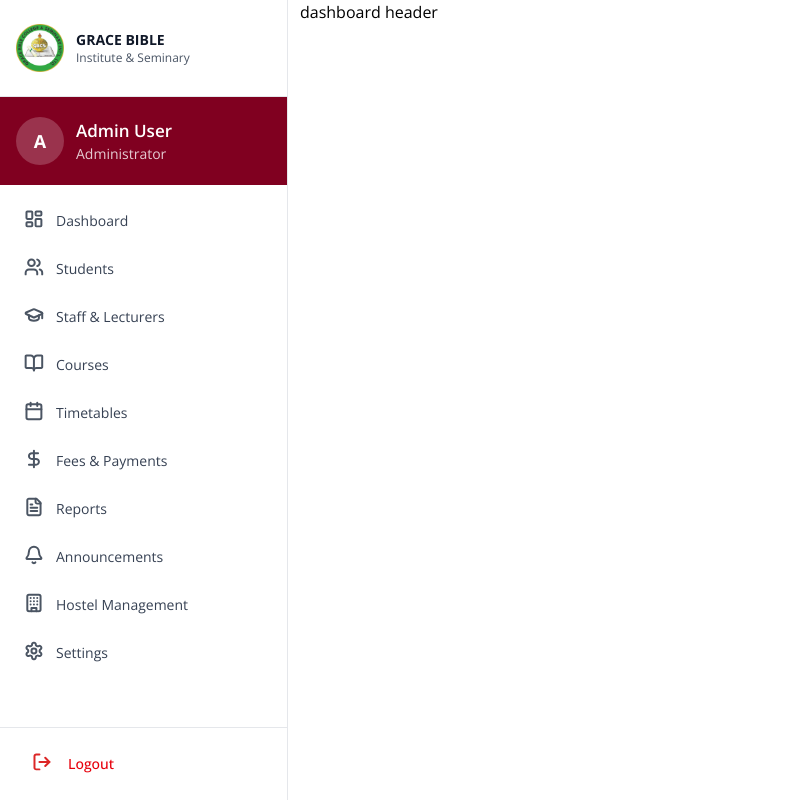
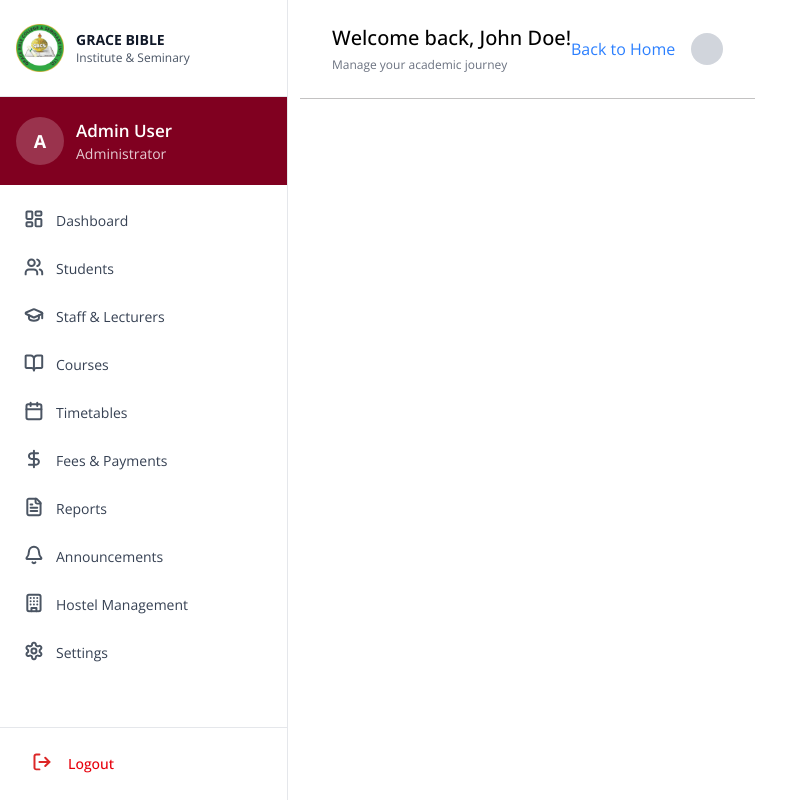
Before and after one commit to Victorwilly/gbcs, a React (Vite) app: page /dashboard in a window 1280 px wide. Shown: the whole page, without its empty margins (0-786 px from the left). Built offline with nearby package versions, Linux system fonts and the light colour scheme.

Commit message:
base ui for the admin dashboard header

```diff
--- a/src/components/Header/DashboardHeader.tsx
+++ b/src/components/Header/DashboardHeader.tsx
@@ -1,8 +1,20 @@
+import { Link } from "react-router-dom";
+
 const DashboardHeader = () => {
   return (
-    <aside>
-      <p>dashboard header</p>
-    </aside>
+    <header className="flex justify-between border-b-[0.5px] border-[#C3C2C2] w-full items-center py-6 px-[14px] md:px-[32px] bg-white">
+      <div className="flex flex-col">
+        <h1 className="text-xl font-medium">Welcome back, John Doe!</h1>
+        <p className="text-[#6B7280] pt-1 text-[12px]">Manage your academic journey</p>
+      </div>
+
+      <div className="flex items-center">
+        <Link to="/home" className="text-blue-500 hover:underline">
+          Back to Home
+        </Link>
+        <div className="ml-4 w-8 h-8 bg-gray-300 rounded-full"></div>
+      </div>
+    </header>
   );
 };
 
```
